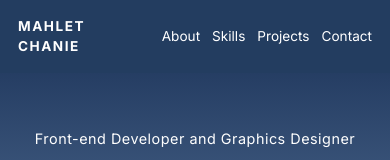
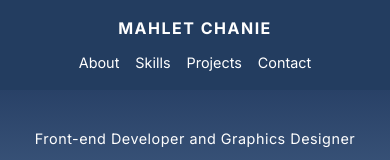
Before and after one commit to mahlet-1/My-Portfolio, a React (Vite) app: page / in a window 390 px wide. Shown: the top 160 px of the page. Built offline with nearby package versions, Linux system fonts and the light colour scheme.

Commit message:
Updated navbar styles for mobile responsiveness
Updated navbar styles for better responsiveness on smaller screens.

```diff
--- a/styles/NavBar.css
+++ b/styles/NavBar.css
@@ -44,25 +44,28 @@
   color: #9cb7e2;
 }
 
-
-@media (max-width: 767px) {
-
 @media (max-width: 767px) {
   .navbar {
-    padding: 1rem 0.5rem;
-    gap: 4px;
+    flex-direction: column;
+    align-items: center;
+    padding: 1rem;
+    gap: 0.75rem;
   }
 
   .Logo {
-    padding: 0 10px;
-    font-size: 0.85rem;
+    padding: 0;
+    text-align: center;
   }
 
   .nav-links {
-    gap: 0.75rem;
-    padding: 0 10px;
+    flex-direction: row;
+    justify-content: center;
+    gap: 1rem;
+    padding: 0;
+    width: 100%;
   }
 
   .nav-links a {
-    font-size: 0.85rem;
+    font-size: 0.9rem;
   }
+}
```
